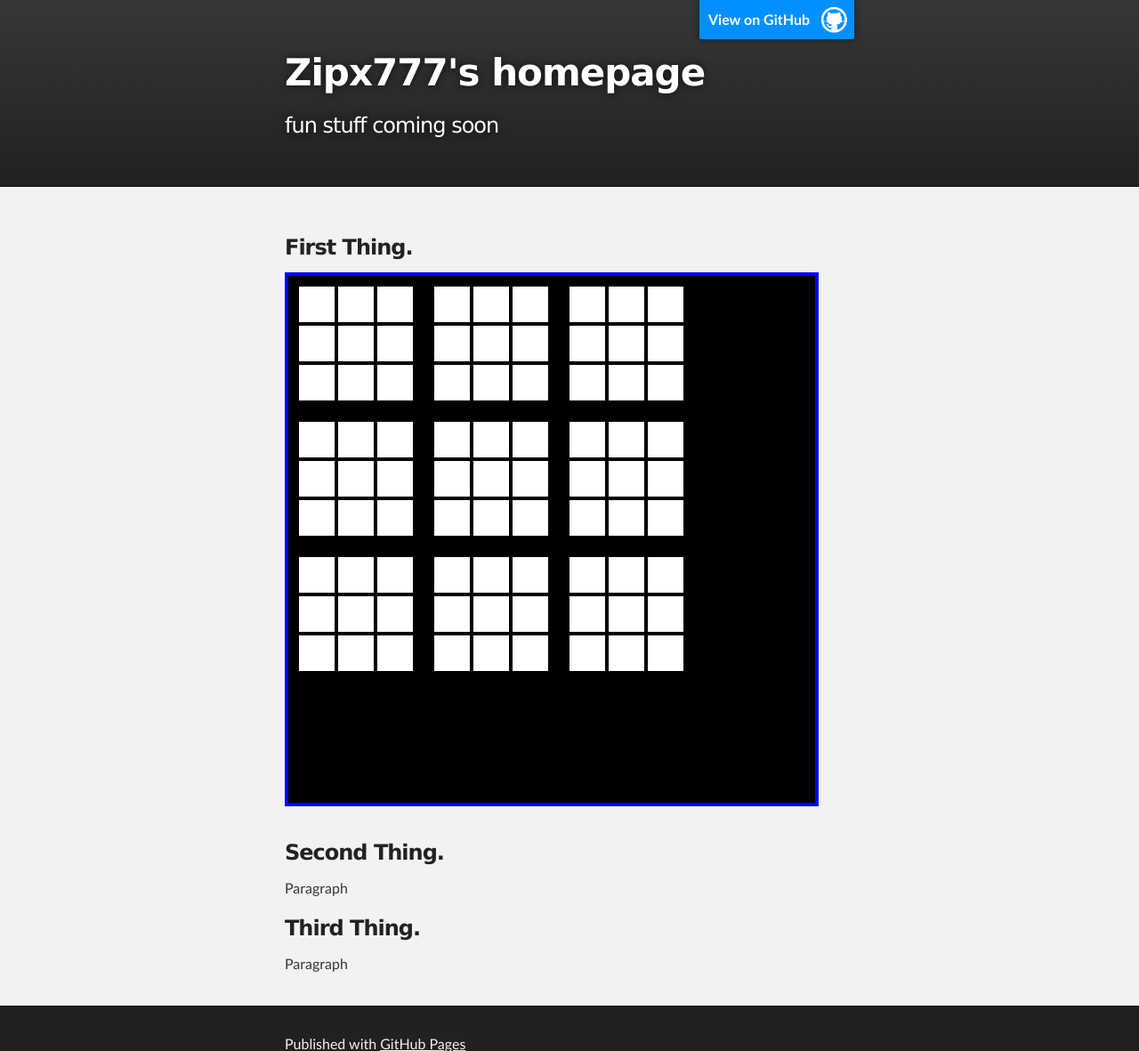
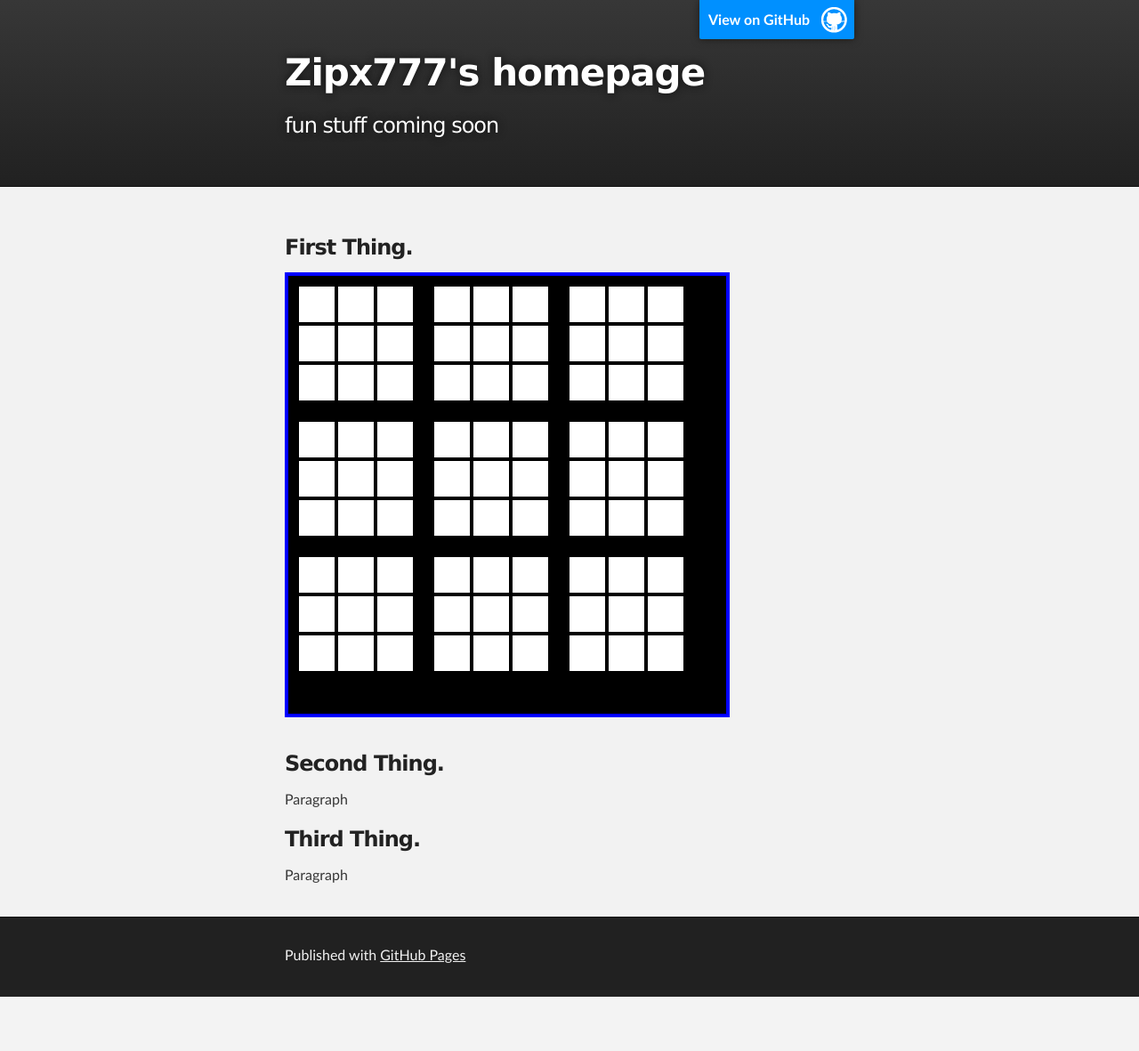
Before and after one commit to Zipx777/Zipx777.github.io, a PHP site: page / in a window 1280 px wide. Shown: the top 1181 px of the page at 89% size. After the commit the page ends 1120 px from the top, so only its background shows below. Run offline with PHP 8.4, Linux system fonts and the light colour scheme; some libraries are stand-ins or nearby versions.

Commit message:
adjusting board size

```diff
--- a/stylesheets/stylesheet.css
+++ b/stylesheets/stylesheet.css
@@ -425,8 +425,8 @@ Small Device Styles
 }
 
 .board {
-  width: 592px;
-  height: 592px;
+  width: 492px;
+  height: 492px;
   background-color: black;
   border: 4px solid blue;
 }
```
